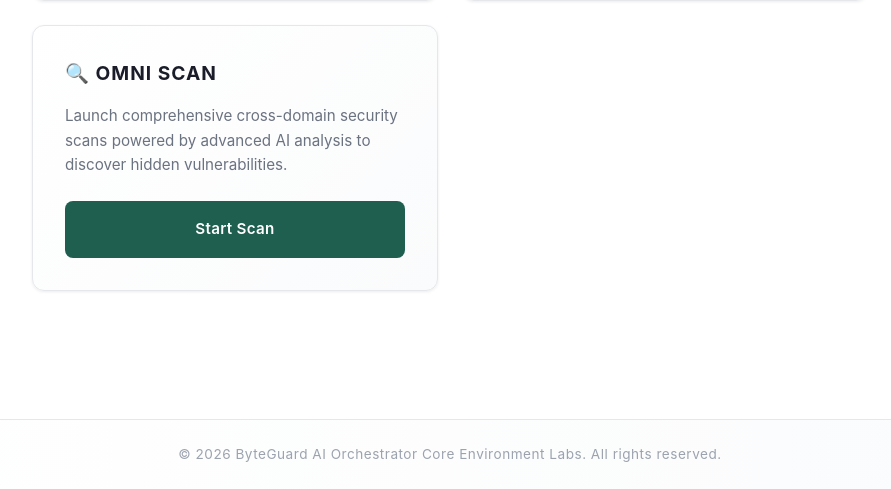
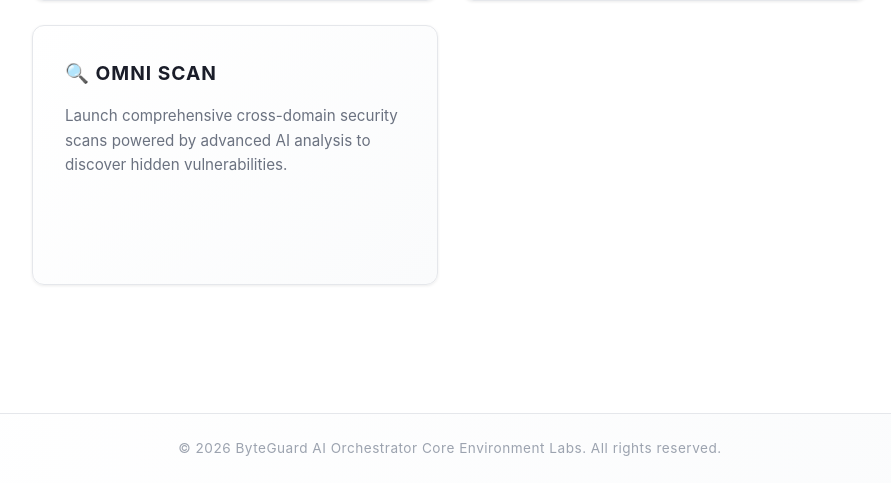
Before and after one commit to Peter-Kintu/bytgaurd, a Django app: template ByteGuard_ai/templates/ByteGuard_ai/home.html in a window 1280 px wide. Shown: the part 793-1282 px from the top of the page, without its empty margins (190-1081 px from the left). After the commit the page ends 1249 px from the top, so only its background shows below. Run offline with Django 5.2, Linux system fonts and the light colour scheme; the template is opened without the code that fills it, so the values that code supplies are empty.

```diff
--- a/ByteGuard_ai/templates/ByteGuard_ai/home.html
+++ b/ByteGuard_ai/templates/ByteGuard_ai/home.html
@@ -36,7 +36,7 @@
                 <h2>🔍 Omni Scan</h2>
                 <p>Launch comprehensive cross-domain security scans powered by advanced AI analysis to discover hidden vulnerabilities.</p>
             </div>
-            <a class="button-action" href="{% url 'omni_scan' %}">Start Scan</a>
+            <!-- <a class="button-action" href="{% url 'omni_scan' %}">Start Scan</a> -->
         </article>
     </div>
 </section>
```
